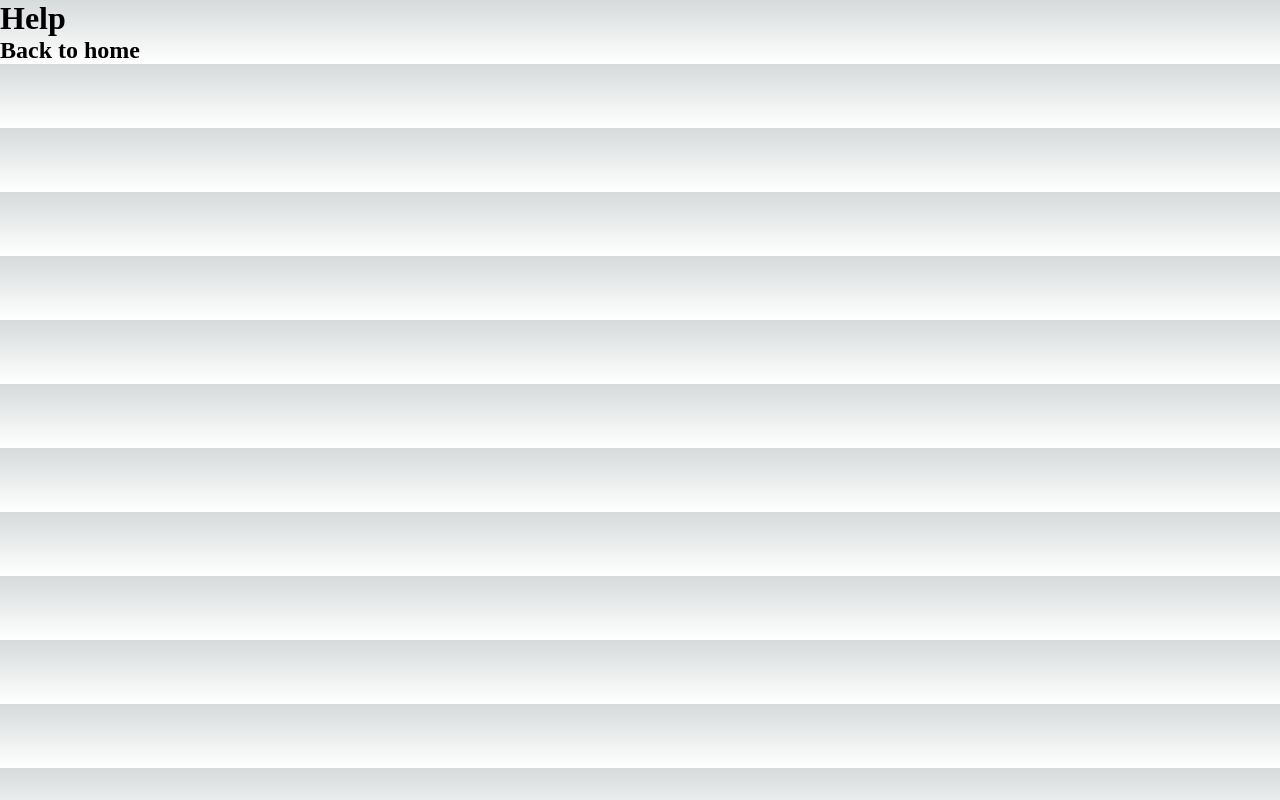
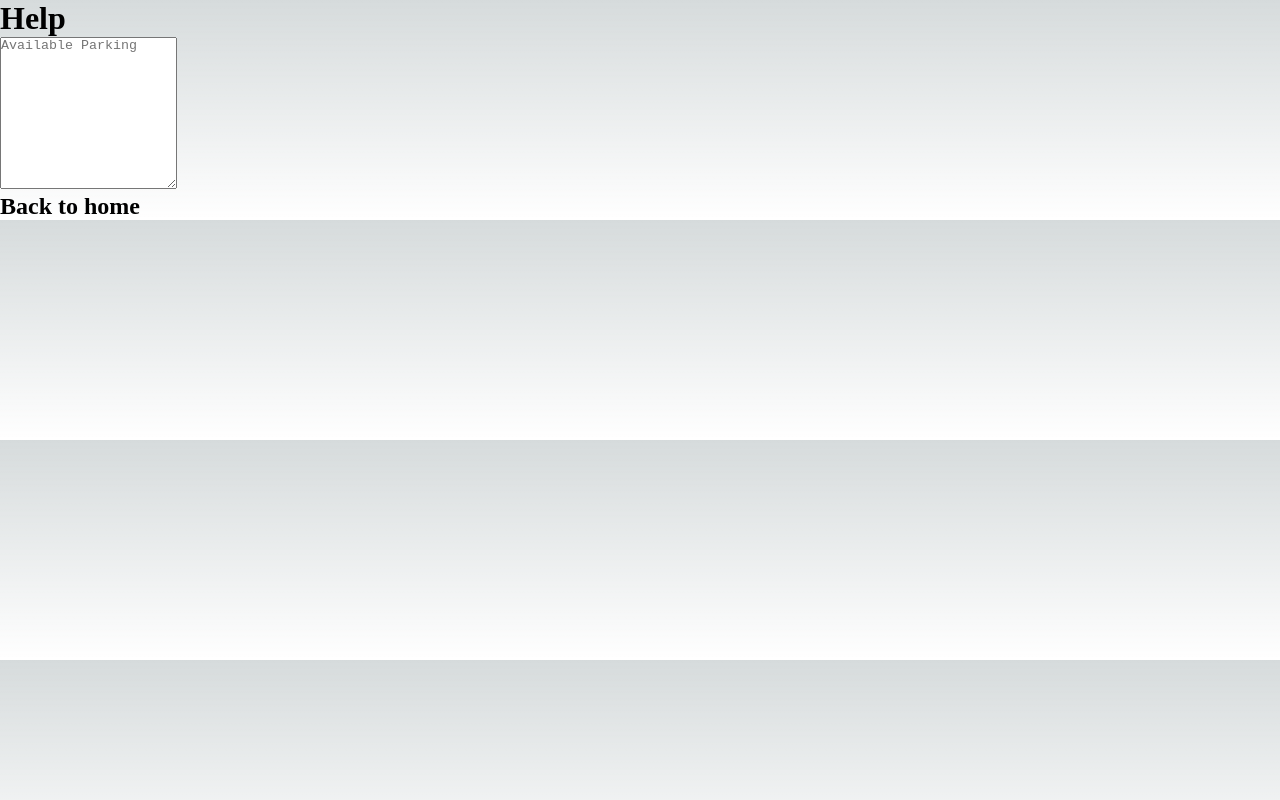
Before and after one commit to briannaosms/parking-occupancy-detection-system, a Next.js app in the folder NextJSWebserver/: page /help in a window 1280 px wide. Built offline with nearby package versions, Linux system fonts and the light colour scheme.

Commit message:
Adding text boxes

```diff
--- a/NextJSWebserver/pages/help.js
+++ b/NextJSWebserver/pages/help.js
@@ -4,6 +4,7 @@ export default function Lots() {
   return (
     <>
       <h1>Help</h1>
+      <textarea readOnly = {true} id="response" rows="10" cols="20" placeholder="Available Parking"></textarea>
       <h2>
         <Link href="/">Back to home</Link>
       </h2>
```
